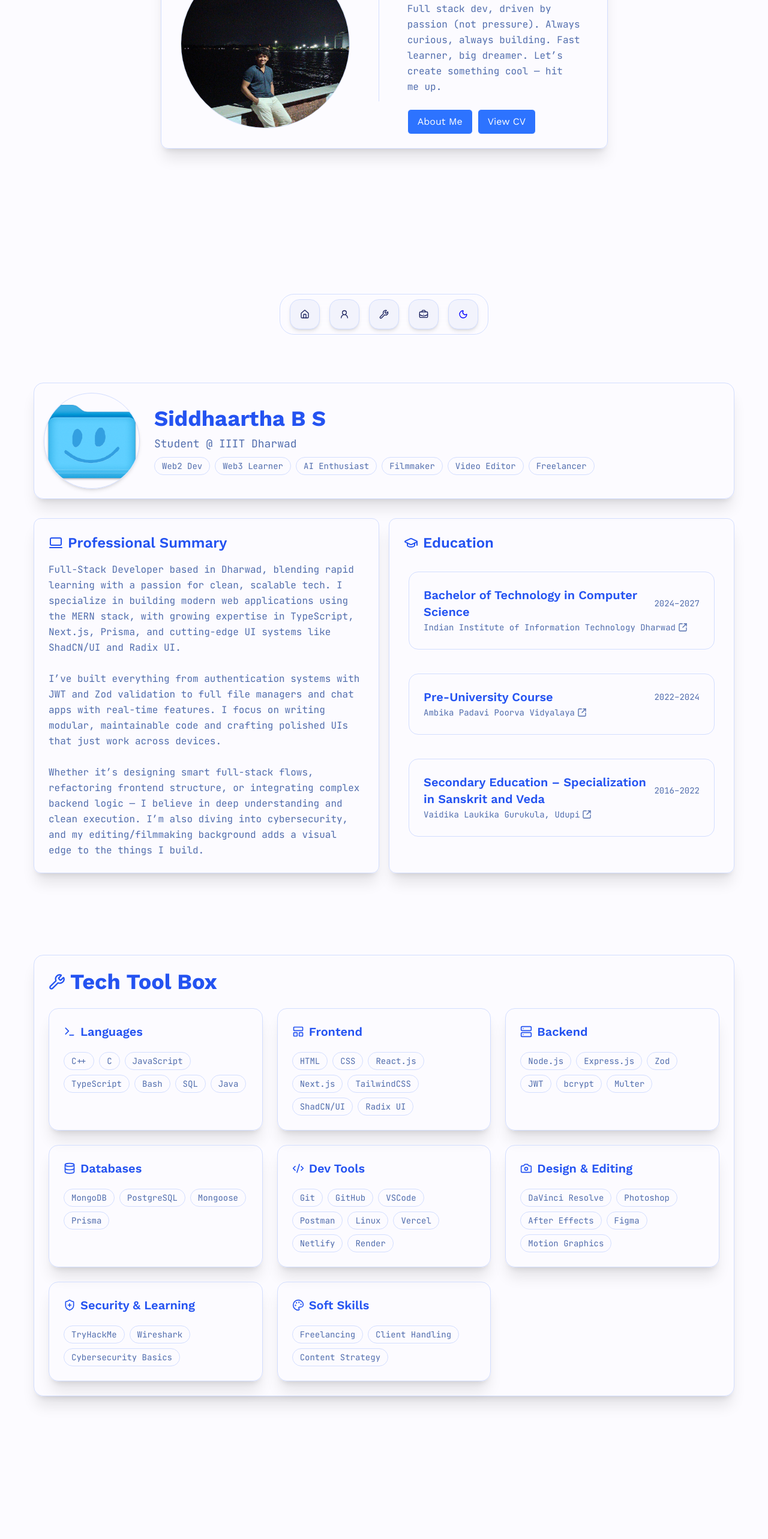
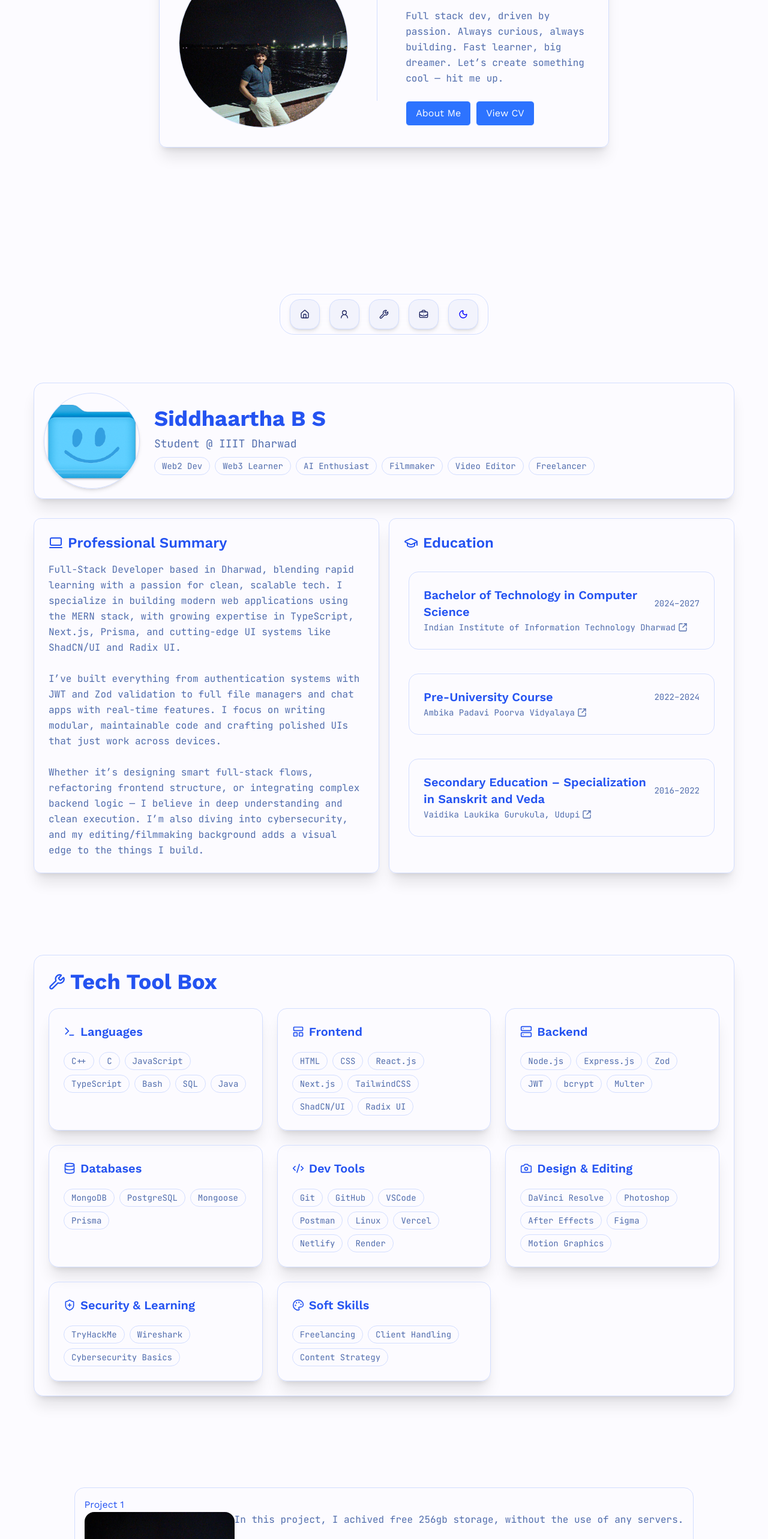
Before and after one commit to SIDDHAARTHAA/portfolio-website, a Next.js app: page /web2 in a window 1280 px wide. Shown: the part 234-2800 px from the top of the page at 60% size. Built offline with nearby package versions, Linux system fonts and the light colour scheme.

Commit message:
projects section skeleton

```diff
--- a/app/components/Hero.tsx
+++ b/app/components/Hero.tsx
@@ -5,7 +5,7 @@ import HeroButtons from "./HeroButtons";
 export default function Hero() {
     return (
         <div className="min-h-screen flex flex-col items-center relative px-4">
-            <div className="flex flex-col xl:flex-row items-center w-[350px] h-[600px] md:w-[700px] xl:w-[745px] xl:h-[350px] justify-center border-1 border-card-border rounded-xl p-6 md:p-8 gap-6 xl:gap-8 shadow-xl/10 mt-0 xl:mt-25">
+            <div className="flex flex-col xl:flex-row items-center w-[350px] h-[600px] md:w-[700px] xl:w-[750px] xl:h-auto justify-center border-1 border-card-border rounded-xl p-6 md:p-8 gap-6 xl:gap-8 shadow-xl/10 mt-0 xl:mt-25">
                 <div className="flex-shrink-0 border border-card-border rounded-full">
                     <Image
                         src={myImage}
@@ -23,7 +23,7 @@ export default function Hero() {
                     <div className="rounded-xl text-pretty">
                         <h1 className="text-5xl md:text-6xl mb-4 font-bold">Hi, I'm Sid</h1>
                         <p className="text-base md:text leading-relaxed">
-                            Full stack dev, driven by passion (not pressure). Always curious, always building. Fast learner, big dreamer. Let’s create something cool — hit me up.
+                            Full stack dev, driven by passion. Always curious, always building. Fast learner, big dreamer. Let’s create something cool — hit me up.
                         </p>
                     </div>
                     <div className="flex justify-center xl:justify-start">
--- a/app/components/Projects.tsx
+++ b/app/components/Projects.tsx
@@ -1,6 +1,31 @@
-export default function Projects(){
+import project1Img from '@/public/myImage.jpg'
+import { px } from 'framer-motion'
+import Image from 'next/image'
+export default function Projects() {
+    const projects = [
+        {
+            title: "Project 1",
+            description: "In this project, I achived free 256gb storage, without the use of any servers.",
+            image: project1Img
+        }
+    ]
     return (
         <div className="min-h-screen px-4 flex flex-col items-center gap-8 mt-6 mb-20">
+            <div className='border border-card-border p-4 rounded-2xl gap-4'>
+                {projects.map((project, i) => (
+                    <div key={i} className=''>
+                        <h1>
+                            {project.title}
+                        </h1>
+                        <div className='flex text-pretty'>
+                            <Image src={project.image} alt={project.title} width={250} className='rounded-2xl' />
+                            <p className='text-base md:text leading-relaxed'>
+                                {project.description}
+                            </p>
+                        </div>
+                    </div>
+                ))}
+            </div>
         </div>
     )
 }
```
